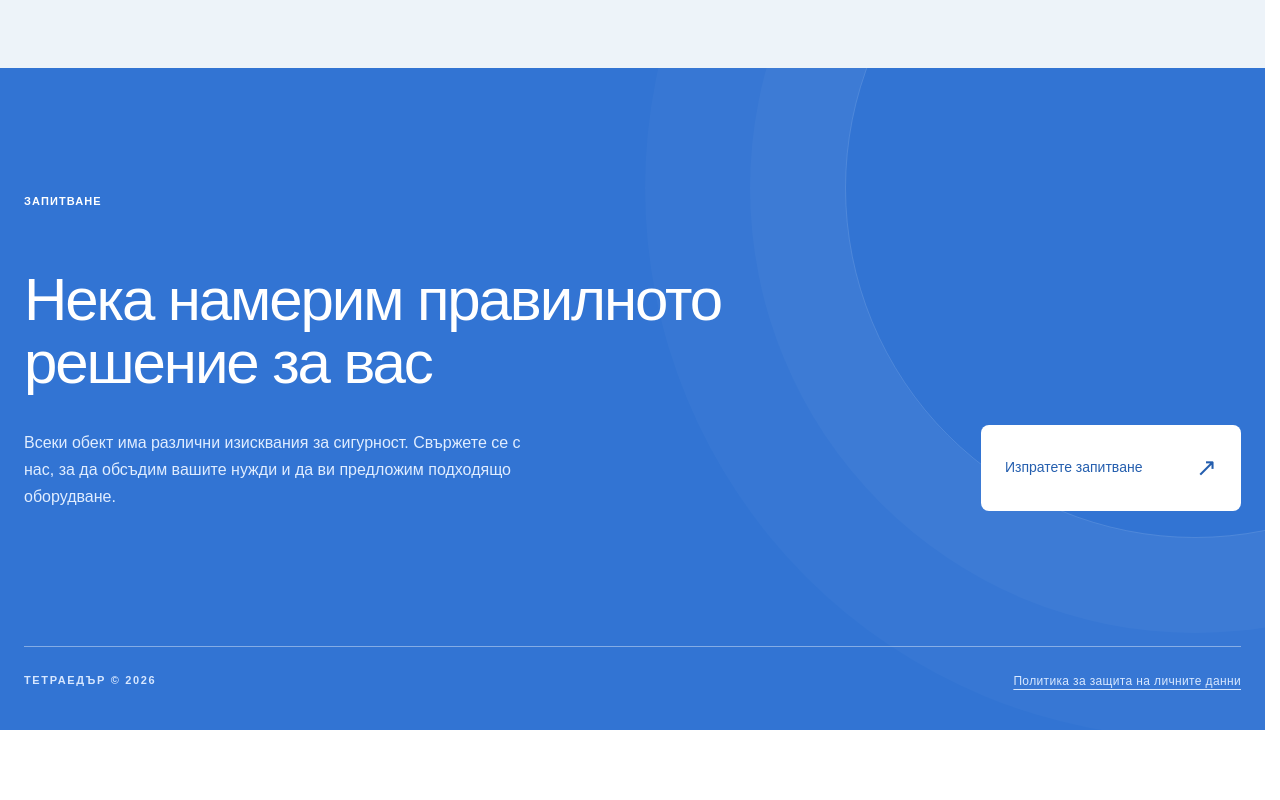
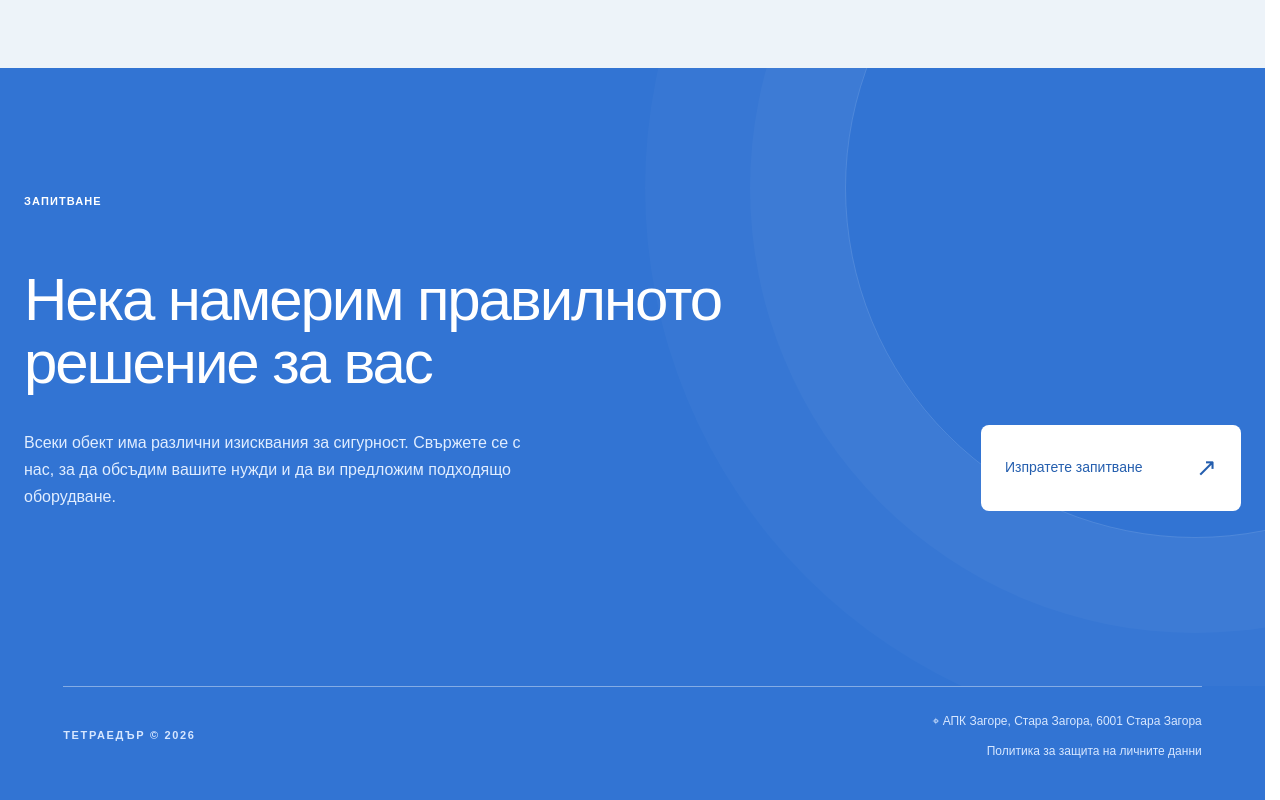
Before and after one commit to TotiVasilev/safe-site, a Next.js app: page / in a window 1280 px wide. Shown: the part 4348-5148 px from the top of the page. Before the commit the page ends 5078 px from the top, so only its background shows below. Built offline with nearby package versions, Linux system fonts and the light colour scheme.

Commit message:
Inshallah

```diff
--- a/app/globals.css
+++ b/app/globals.css
@@ -236,3 +236,15 @@ using svh/dvh where appropriate.
     animation: none;
   }
 }
+
+/* Shared footer across all pages; matches the homepage blue contact section. */
+.site-global-footer{background:#fff;color:#475569;font-family:Arial,Helvetica,sans-serif;padding:0 0 40px}
+.site-global-footer-inner{width:min(90%,1440px);margin:0 auto;border-top:1px solid #cbd5e1;padding-top:25px;display:flex;align-items:center;justify-content:space-between;gap:20px}
+.site-global-footer-copyright{font-size:11px;letter-spacing:.15em;font-weight:700;white-space:nowrap}
+.site-global-footer-links{display:flex;flex-direction:column;align-items:flex-end;gap:12px;text-align:right;font-size:12px;line-height:1.5;font-weight:500}
+.site-global-footer-links a{color:inherit;text-decoration:none;text-underline-offset:4px}
+.site-global-footer-links a:hover{text-decoration:underline}
+body:has(.blue-site) .site-global-footer{background:#3274d3;color:#d7e7ff}
+body:has(.blue-site) .site-global-footer-inner{border-top-color:#ffffff66}
+body:has(.blue-site) .site-global-footer-links a:hover{color:#fff}
+@media(max-width:600px){.site-global-footer-inner{width:calc(100% - 40px);align-items:flex-start;flex-direction:column;gap:18px}.site-global-footer-links{align-items:flex-start;text-align:left;gap:10px}}
--- a/app/layout.tsx
+++ b/app/layout.tsx
@@ -3,6 +3,7 @@ import { Geist, Geist_Mono, Inter } from "next/font/google";
 import "./globals.css";
 import { cn } from "@/lib/utils";
 import Header from "@/components/ui/Header";
+import SiteFooter from "@/components/ui/SiteFooter";
 import { getHeaderContact } from "@/data/cms-header";
 
 const inter = Inter({
@@ -51,6 +52,7 @@ export default function RootLayout({
         <Header contact={getHeaderContact()} />
 
         {children}
+        <SiteFooter />
       </body>
     </html>
   );
--- a/app/page.tsx
+++ b/app/page.tsx
@@ -23,7 +23,7 @@ export default function Home(){
       <p data-reveal="fade" data-reveal-delay="1" data-cms-field="heroDescription">{h.heroDescription}</p>
       <div className="b-actions" data-reveal="up" data-reveal-delay="2"><Link href={h.primaryLink} className="b-primary"><span data-cms-field="primaryButton">{h.primaryButton}</span><span>↗</span></Link><Link href={h.secondaryLink} className="b-secondary"><span data-cms-field="secondaryButton">{h.secondaryButton}</span> ↗</Link></div>
      </div>
-     <div className="b-hero-media-reveal" data-reveal="right" data-reveal-delay="1"><HeroImageStack/></div>
+     <div className="b-hero-media-reveal" data-reveal="right" data-reveal-delay="1"><HeroImageStack slides={h.heroSlides}/></div>
     </div>
    </div>
   </section>
@@ -42,6 +42,6 @@ export default function Home(){
 
   <section className="b-service"><div className="b-shell b-service-grid"><div className="b-service-image" data-reveal="fade"/><div className="b-service-copy" data-reveal="down"><span className="b-overline" data-cms-field="servicesLabel">{h.servicesLabel}</span><h2 data-cms-field="servicesTitle">{h.servicesTitle}</h2><p data-cms-field="servicesDescription">{h.servicesDescription}</p><Link href={h.secondaryLink} className="b-primary"><span data-cms-field="servicesButton">{h.servicesButton}</span><span>↗</span></Link></div></div></section>
 
-  <section className="b-contact"><div className="b-shell"><span className="b-overline" data-reveal="fade" data-cms-field="contactLabel">{h.contactLabel}</span><div className="b-contact-grid"><div><h2 data-reveal="contact" data-cms-field="contactTitle">{h.contactTitle}</h2><p data-reveal="fade" data-reveal-delay="1" data-cms-field="contactDescription">{h.contactDescription}</p></div><Link href={h.contactLink} className="b-contact-action" data-reveal="up" data-reveal-delay="2"><span data-cms-field="contactButton">{h.contactButton}</span><span>↗</span></Link></div><div className="b-contact-footer"><span>ТЕТРАЕДЪР © 2026</span><Link href="/politika-za-zashtita-na-lichnite-danni/" className="b-privacy-link">Политика за защита на личните данни</Link></div></div></section>
+  <section className="b-contact"><div className="b-shell"><span className="b-overline" data-reveal="fade" data-cms-field="contactLabel">{h.contactLabel}</span><div className="b-contact-grid"><div><h2 data-reveal="contact" data-cms-field="contactTitle">{h.contactTitle}</h2><p data-reveal="fade" data-reveal-delay="1" data-cms-field="contactDescription">{h.contactDescription}</p></div><Link href={h.contactLink} className="b-contact-action" data-reveal="up" data-reveal-delay="2"><span data-cms-field="contactButton">{h.contactButton}</span><span>↗</span></Link></div></div></section>
  </main>
 }
--- a/components/ui/HeroImageStack.tsx
+++ b/components/ui/HeroImageStack.tsx
@@ -2,27 +2,31 @@
 
 import { useEffect, useState } from "react";
 
-const slides = [
-  { src: "/hero/stack/slide-1.webp", alt: "Детайл на сейфова врата и заключващ механизъм" },
-  { src: "/hero/stack/slide-2.webp", alt: "Банкови сейфови касети" },
-  { src: "/hero/stack/slide-3.webp", alt: "Отворена трезорна врата със светлина" },
+type Slide = { image: string; alt?: string };
+const defaultSlides: Slide[] = [
+  { image: "/hero/stack/slide-1.webp", alt: "Детайл на сейфова врата и заключващ механизъм" },
+  { image: "/hero/stack/slide-2.webp", alt: "Банкови сейфови касети" },
+  { image: "/hero/stack/slide-3.webp", alt: "Отворена трезорна врата със светлина" },
 ];
 
-export default function HeroImageStack() {
+export default function HeroImageStack({ slides: configuredSlides }: { slides?: Slide[] }) {
+  const slides = configuredSlides?.filter((slide) => slide?.image?.trim()) ?? defaultSlides;
   const [active, setActive] = useState(0);
+  const activeIndex = slides.length ? active % slides.length : 0;
 
   useEffect(() => {
+    if (slides.length < 2) return;
     const timer = window.setInterval(() => setActive((current) => (current + 1) % slides.length), 3000);
     return () => window.clearInterval(timer);
-  }, []);
+  }, [slides.length]);
 
   return (
     <div className="b-stack" role="img" aria-label="Снимки на решения за сигурност от ТЕТРАЕДЪР">
       {slides.map((slide, index) => (
         <div
-          key={slide.src}
-          className={`b-stack-fade${index === active ? " is-active" : ""}`}
-          style={{ backgroundImage: `url("${slide.src}")` }}
+          key={`${slide.image}-${index}`}
+          className={`b-stack-fade${index === activeIndex ? " is-active" : ""}`}
+          style={{ backgroundImage: `url("${slide.image}")` }}
           aria-hidden="true"
         />
       ))}
--- /dev/null
+++ b/components/ui/SiteFooter.tsx
@@ -0,0 +1,19 @@
+import Link from "next/link";
+import footerData from "@/content/site-footer.json";
+
+export default function SiteFooter() {
+  const { address, mapsUrl, privacyLabel } = footerData;
+  return (
+    <footer className="site-global-footer">
+      <div className="site-global-footer-inner">
+        <span className="site-global-footer-copyright">ТЕТРАЕДЪР © {new Date().getFullYear()}</span>
+        <div className="site-global-footer-links">
+          <a href={mapsUrl} target="_blank" rel="noopener noreferrer" className="site-global-footer-address">
+            <span aria-hidden="true">⌖</span> {address}
+          </a>
+          <Link href="/politika-za-zashtita-na-lichnite-danni/">{privacyLabel}</Link>
+        </div>
+      </div>
+    </footer>
+  );
+}
--- a/content/homepage.json
+++ b/content/homepage.json
@@ -61,5 +61,19 @@
   "heroTitle": "Сигурност,\nсъздаденa\nда издържи",
   "catalogTitle": "Основни категории",
   "pointerRight": "Заключваща система",
-  "feature3Description": "Възможности за избор на заключващи механизми, размери и допълнителни защити."
+  "feature3Description": "Възможности за избор на заключващи механизми, размери и допълнителни защити.",
+  "heroSlides": [
+    {
+      "image": "/hero/stack/slide-1.webp",
+      "alt": "Детайл на сейфова врата и заключващ механизъм"
+    },
+    {
+      "image": "/hero/stack/slide-2.webp",
+      "alt": "Банкови сейфови касети"
+    },
+    {
+      "image": "/hero/stack/slide-3.webp",
+      "alt": "Отворена трезорна врата със светлина"
+    }
+  ]
 }
--- /dev/null
+++ b/content/site-footer.json
@@ -0,0 +1,5 @@
+{
+  "address": "АПК Загоре, Стара Загора, 6001 Стара Загора",
+  "mapsUrl": "https://maps.app.goo.gl/a6MLuRKgaPGVTspg8",
+  "privacyLabel": "Политика за защита на личните данни"
+}
--- a/data/cms-homepage.ts
+++ b/data/cms-homepage.ts
@@ -2,9 +2,11 @@ import "server-only";
 import fs from "node:fs";
 import path from "node:path";
 
+export type HeroSlide = { image: string; alt?: string };
 export type Partner = { name: string; image?: string; url?: string };
 export type Homepage = {
   heroTitle: string;
+  heroSlides?: HeroSlide[];
   heroDescription: string;
   primaryButton: string;
   secondaryButton: string;
--- a/public/admin/config.yml
+++ b/public/admin/config.yml
@@ -279,6 +279,20 @@ collections:
     - {label: Имейл, name: email, widget: string, required: false}
     - {label: Адрес за Google Maps, name: address, widget: string, required: false}
     - {label: Надпис за адреса, name: locationLabel, widget: string, required: false, default: Адрес}
+  - name: siteFooter
+    label: Футър на сайта
+    file: content/site-footer.json
+    format: json
+    fields:
+    - label: Адрес на фирмата
+      name: address
+      widget: string
+    - label: Линк към Google Maps
+      name: mapsUrl
+      widget: string
+    - label: Текст на линка за личните данни
+      name: privacyLabel
+      widget: string
   - name: homepage
     label: Начална страница
     file: content/homepage.json
@@ -288,6 +302,21 @@ collections:
       name: heroTitle
       widget: text
       required: true
+    - label: Снимки на началния екран (слайдшоу)
+      name: heroSlides
+      widget: list
+      required: false
+      summary: '{{fields.alt}}'
+      hint: Добавяйте, премахвайте и пренареждайте снимките. Смяната е автоматична на всеки 3 секунди.
+      fields:
+      - label: Снимка
+        name: image
+        widget: image
+        required: true
+      - label: Описание на снимката (по избор)
+        name: alt
+        widget: string
+        required: false
     - label: Описание
       name: heroDescription
       widget: text
```
